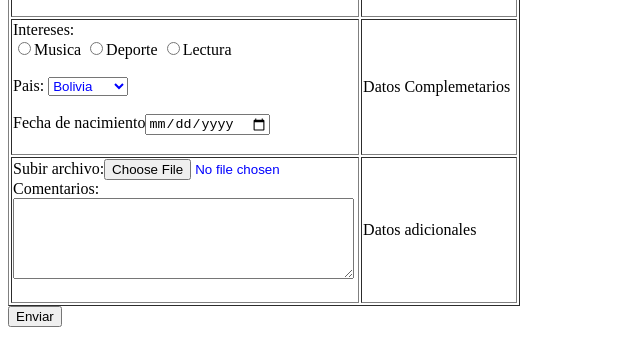
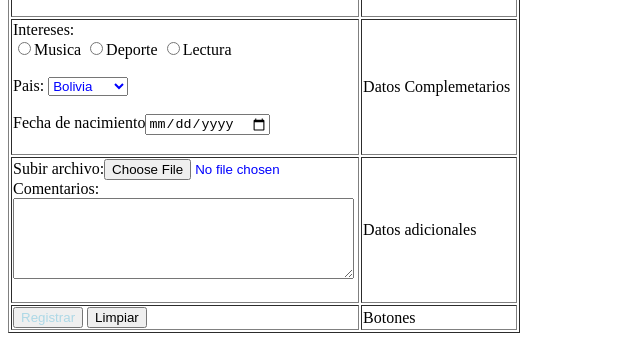
Before and after one commit to josue-j-fernandez/primer_parcial, a plain HTML site: page index.html in a window 1280 px wide. Shown: the part 453-800 px from the top of the page, without its empty margins (0-640 px from the left). Drawn offline with Linux system fonts and the light colour scheme.

Commit message:
feat: Ultima seccion configurar botones final

```diff
--- a/index.html
+++ b/index.html
@@ -63,6 +63,14 @@
                 Datos adicionales
             </td>
         </tr>
+        <tr>
+            <td>
+                <input type="submit" value="Registrar" style="color: lightblue;"> <input type="button" value="Limpiar">
+            </td>
+            <td>
+                Botones
+            </td>
+        </tr>
 
 
 
@@ -70,7 +78,7 @@
 
 
     </table>
-     <input type="submit" value="Enviar">
+
 
 
 </body>
```
